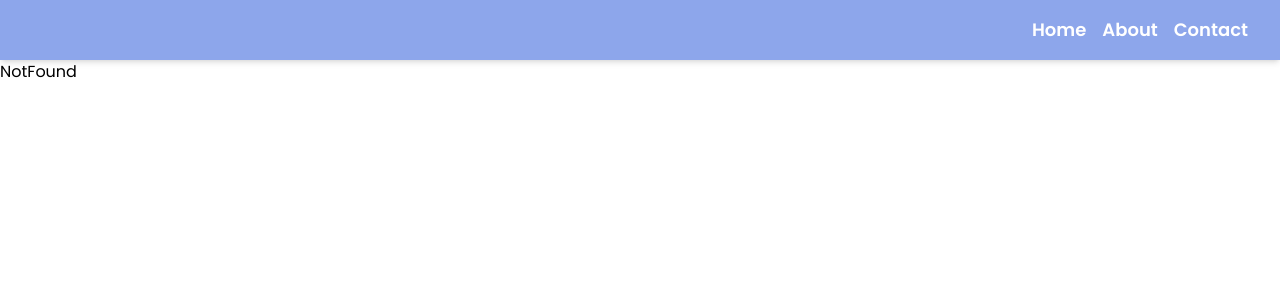
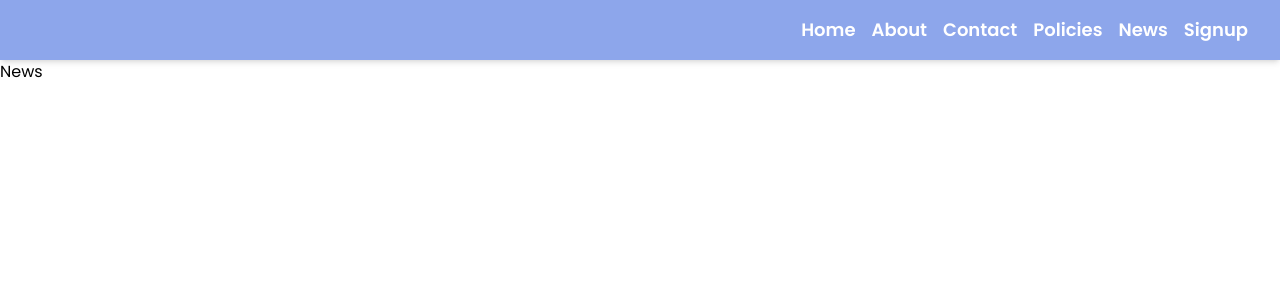
Before and after one commit to thebenjieangeles/guro-client, a React (Vite) app: page /news in a window 1280 px wide. Shown: the top 300 px of the page. Built offline with nearby package versions, Linux system fonts and the light colour scheme; the HTML template or start-up script is replaced by a standard one; a web font is replaced by a local one.

Commit message:
added news, polices pages

```diff
--- a/src/App.jsx
+++ b/src/App.jsx
@@ -5,7 +5,8 @@ import Home from "./pages/Home";
 import About from "./pages/About";
 import Contact from "./pages/Contact";
 import NotFound from "./pages/NotFound";
-
+import Policies from "./pages/Policies";
+import News from "./pages/News";
 import "./App.css";
 
 function App() {
@@ -14,10 +15,12 @@ function App() {
       <NavBar />
 
       <Routes>
-        <Route path="/" element={<Signup />} />
-        <Route path="/home" element={<Home />} />
+        <Route path="/" element={<Home />} />
+        <Route path="/signup" element={<Signup />} />
         <Route path="/about" element={<About />} />
         <Route path="/contact" element={<Contact />} />
+        <Route path="/policies" element={<Policies />} />"
+        <Route path="/news" element={<News />} />
         <Route path="*" element={<NotFound />} />
       </Routes>
     </div>
--- a/src/components/NavBar.jsx
+++ b/src/components/NavBar.jsx
@@ -28,6 +28,30 @@ function NavBar() {
             Contact
           </Link>
         </li>
+        <li>
+          <Link
+            to="/policies"
+            className="text-white hover:text-orange-500 text-lg font-bold"
+          >
+            Policies
+          </Link>
+        </li>
+        <li>
+          <Link
+            to="/news"
+            className="text-white hover:text-orange-500 text-lg font-bold"
+          >
+            News
+          </Link>
+        </li>
+        <li>
+          <Link
+            to="/signup"
+            className="text-white hover:text-orange-500 text-lg font-bold"
+          >
+            Signup
+          </Link>
+        </li>
       </ul>
     </nav>
   );
--- /dev/null
+++ b/src/pages/News.jsx
@@ -0,0 +1,5 @@
+function News() {
+  return <div>News</div>;
+}
+
+export default News;
--- /dev/null
+++ b/src/pages/Policies.jsx
@@ -0,0 +1,5 @@
+function Policies() {
+  return <div>Policies</div>;
+}
+
+export default Policies;
```
